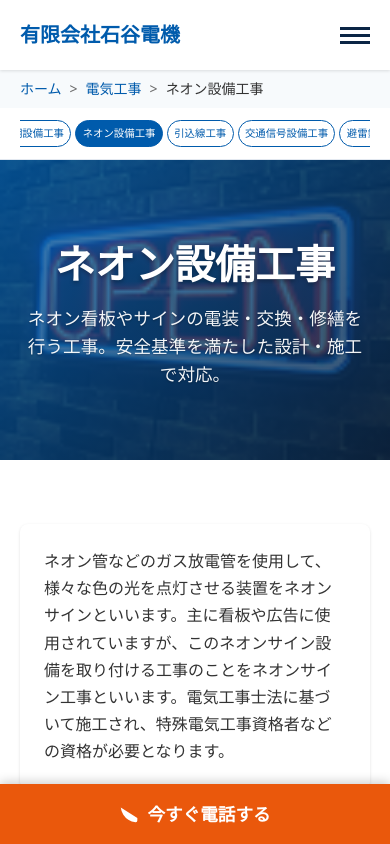
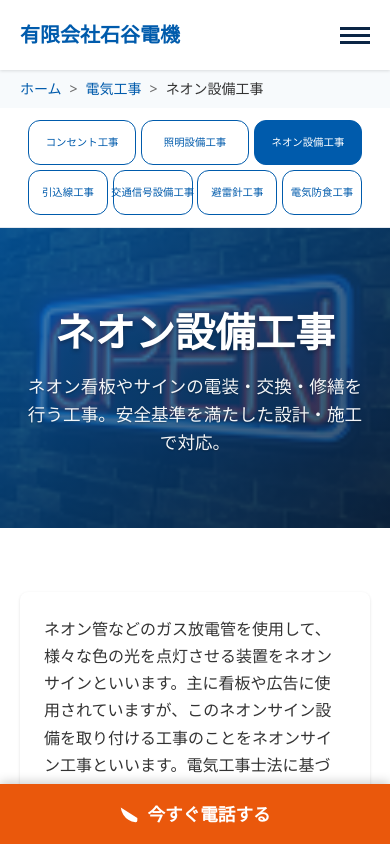
Before and after one commit to dogaya-th/250817yugengaisyaishitanidenkiHP, a plain HTML site: page service/neon.html in a window 390 px wide. Shown: the top 844 px of the page. Drawn offline with Linux system fonts and the light colour scheme.

Commit message:
v2（スマホ版タグ調整）

```diff
--- a/styles.css
+++ b/styles.css
@@ -788,15 +788,35 @@ a {
     }
 
     .service-nav__links {
-        gap: 0.25rem;
-        padding: 0 0.75rem;
+        flex-wrap: wrap;
+        gap: 0.3rem;
+        padding: 0 0.5rem;
+        justify-content: center;
+        max-width: 100%;
     }
 
     .service-nav__link {
-        padding: 0.25rem 0.4rem;
+        padding: 0.4rem 0.3rem;
         font-size: 0.65rem;
         border-width: 1px;
-        border-radius: 15px;
+        border-radius: 12px;
+        flex: 0 0 calc(33.333% - 0.2rem);
+        min-width: 80px;
+        min-height: 2.8rem;
+        text-align: center;
+        line-height: 1.3;
+        white-space: normal;
+        word-break: keep-all;
+        overflow-wrap: break-word;
+        display: flex;
+        align-items: center;
+        justify-content: center;
+    }
+
+    /* 4つ目以降は2行目に移動 */
+    .service-nav__link:nth-child(n+4) {
+        flex: 0 0 calc(25% - 0.225rem);
+        min-width: 75px;
     }
 }
 
```
Also changed, not shown: index.html (+0 -4 lines).
